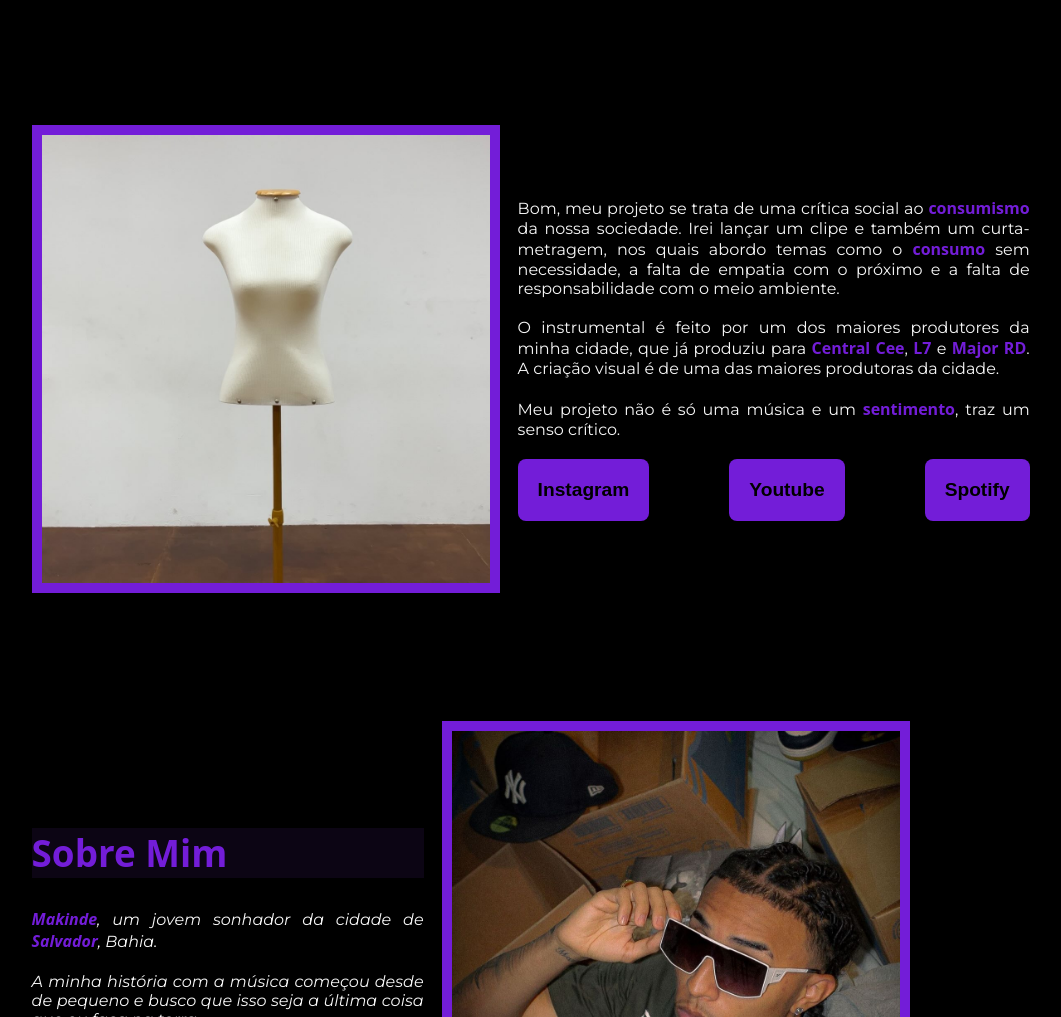
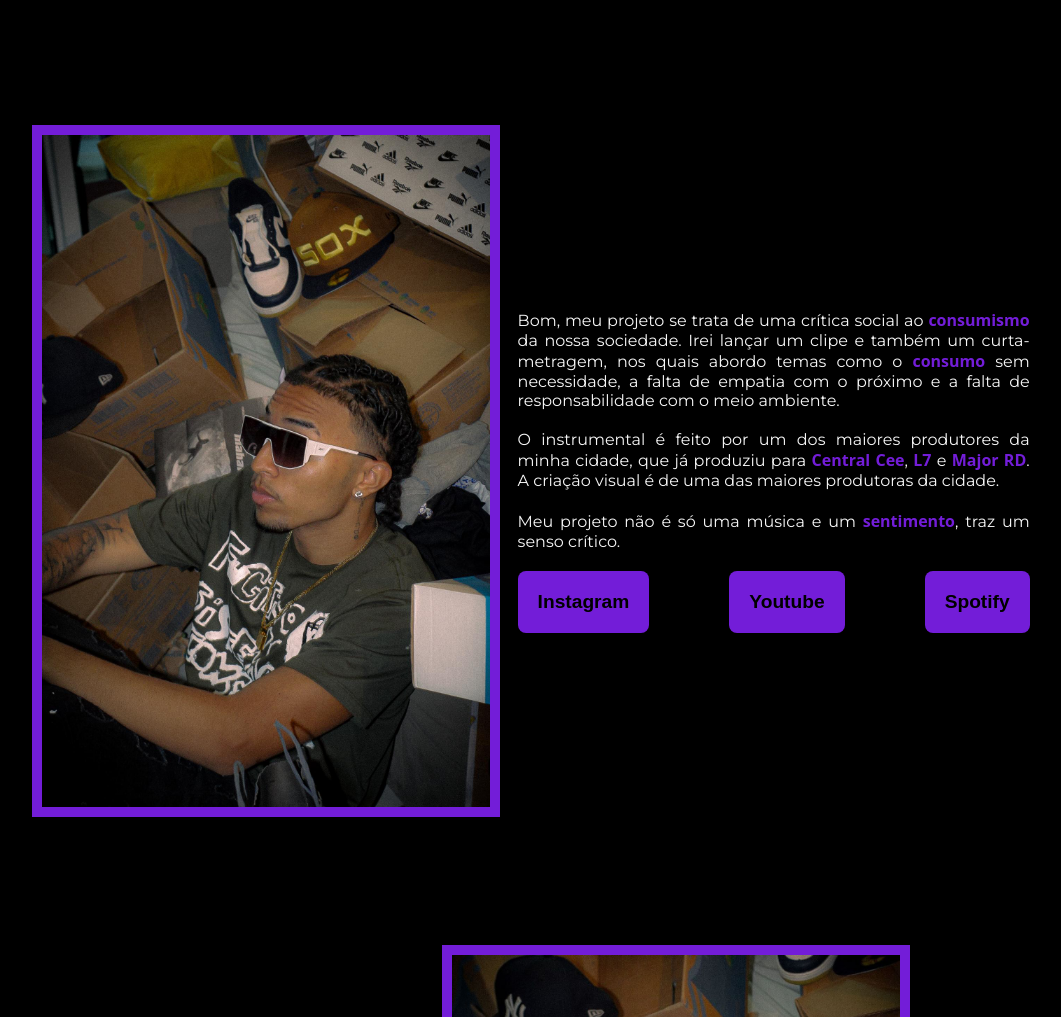
Before and after one commit to Tsantoss30/FDCS, a plain HTML site: page index.html in a window 1280 px wide. Shown: the part 900-1917 px from the top of the page, without its empty margins (122-1183 px from the left). Drawn offline with Linux system fonts and the light colour scheme; a web font is replaced by a local one.

Commit message:
nova foto

```diff
--- a/index.html
+++ b/index.html
@@ -16,7 +16,7 @@
             <h3 class="apresentacao_subtitulo"><strong>Vício</strong> em compras: Entre o <strong>vício</strong> a <strong>necessidade</strong></h3>
         </section>
         <section class="sobre_o_album">
-            <img class="imagem_album" src="imagens/manequim.jpg" alt="Foto de um manequim">
+            <img class="imagem_album" src="imagens/fotodefelipe2.jpg" alt="Foto de Felipe Makinde">
             <div>
                 <p class="texto">Bom, meu projeto se trata de uma crítica social ao <strong class="texto_destaque">consumismo</strong> da nossa sociedade. Irei lançar um clipe e também um curta-metragem, nos quais abordo temas como o <strong class="texto_destaque">consumo</strong> sem necessidade, a falta de empatia com o próximo e a falta de responsabilidade com o meio ambiente.</p>
                 <p class="texto">O instrumental é feito por um dos maiores produtores da minha cidade, que já produziu para <strong class="texto_destaque">Central Cee</strong>, <strong class="texto_destaque">L7</strong> e <strong class="texto_destaque">Major RD</strong>. A criação visual é de uma das maiores produtoras da cidade.</p>
```
Also changed, not shown: imagens/fotodefelipe2.jpg (added).
